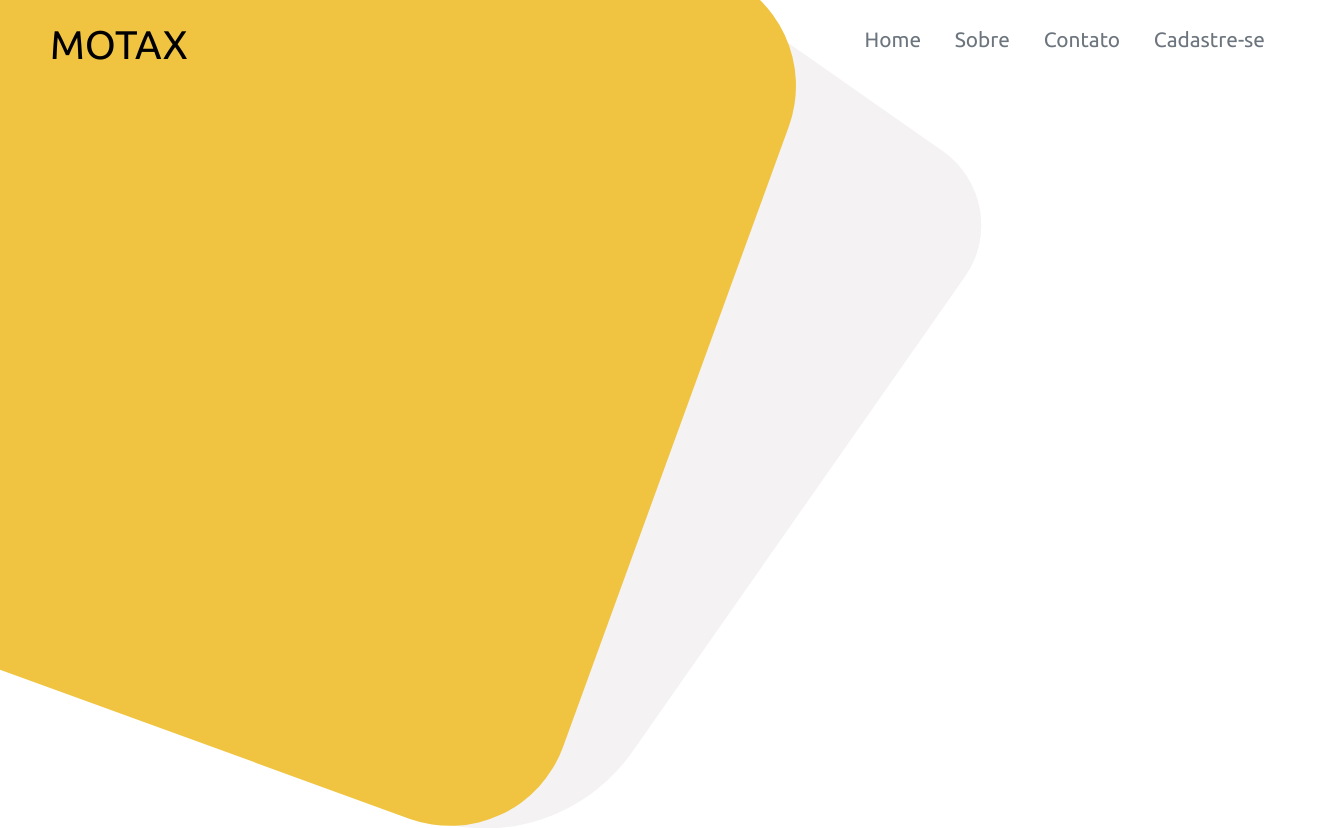
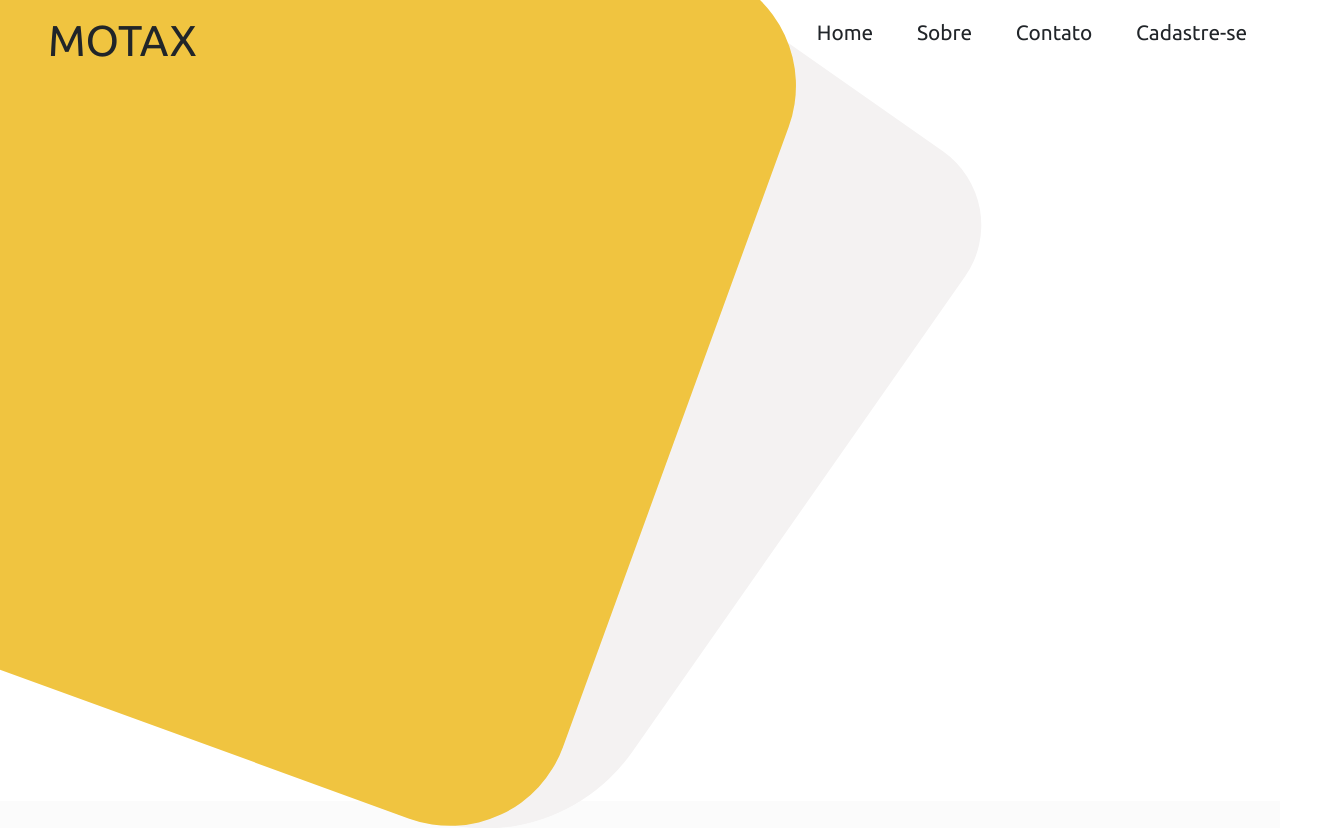
Before and after one commit to SafiraSoft1/Site-HTML-Motax, a website: page index.html in a window 1280 px wide. Shown: the top 828 px of the page, 1333 px wide, since content can reach past the window. Drawn offline with nearby package versions, Linux system fonts and the light colour scheme.

Commit message:
Primeiro smooth-scholl + ajuste no layout

```diff
--- a/CSS/style.css
+++ b/CSS/style.css
@@ -4,49 +4,44 @@
 }
 
 
-.logo {
-    display: inline-block;
-    font-size: 40px;
-    padding: 15px 15px 15px 50px;
-    color: #000000;
-    z-index: 3;
-    position: absolute;
+.page-first {
+    height: 90vh;
 }
 
-.menu {
-    display: inline-block;
-    vertical-align: top;
-    height: 80px;
-    padding: 25px;
-    float: right;
-    color: #000;
+.teste{
+    border: solid red 1.5;
 }
 
-.menu ul {
-    margin: 0;
-    padding: 0;
+
+
+
+
+
+#logo {
+
+    z-index: 3;
+    font-size: 2.7rem;
+    margin-left: 3rem;
+
 }
+
+nav {
+    width: 99vw;
+}
+
+
 
 .menu li {
     display: inline-block;
-
+    padding: 0 20px;
 }
 
 .cabecalho a {
     text-decoration: none;
-    color: #eee;
     font-size: 1.3em;
 }
 
-.menu a {
-    padding: 15px;
-}
 
-.menu a:hover,
-.menu a::selection {
-    background-color: #eee;
-    color: #000;
-}
 
 .efeito1 {
     position: absolute;
@@ -79,34 +74,35 @@
 
 .sobre {
     position: absolute;
-    margin-top: 59vh;
-
     background-color: rgba(243, 243, 243, 0.322);
     width: 100%;
-    height: 99vh;
+    height: 100vh;
     padding-top: 8rem;
 }
 
- .bloco-sobre {
+.bloco-sobre {
     background-color: #242424;
-    width: 450px;
+    width: 480px;
     height: 500px;
-    border-radius: 5px;
+    border-radius: 10px;
     margin-right: 150px;
 }
+
 #texto-sobre {
     width: 40vw;
     padding-top: 3em;
 }
- #formato-espacado {
+
+#formato-espacado {
     background-color: rgb(240, 196, 64);
-    width: 15px;
+    width: 10px;
     height: 20rem;
     border-radius: 8px;
     margin-top: 5%;
 
 
 }
+
 #page2-image {
     left: 200px;
     top: 40px;
@@ -119,7 +115,7 @@
 
 
 
-.nossos-ServiçoTaxi{
+.nossos-ServiçoTaxi {
     width: 100%;
     height: 200px;
     background-color: #000;
--- a/index.html
+++ b/index.html
@@ -1,5 +1,6 @@
 <!DOCTYPE html>
 <html lang="pt - BR">
+
 <head>
     <meta charset="UTF-8">
     <meta name="viewport" content="width=device-width, initial-scale=1.0">
@@ -8,56 +9,58 @@
     <link rel="stylesheet" type="text/css" href="//fonts.googleapis.com/css?family=Ubuntu" />
     <link rel="stylesheet" href="./node_modules/bootstrap/dist/css/bootstrap.min.css">
 </head>
+
 <body>
     <header class="cabecalho">
-        <div class="logo">
-            MOTAX
-        </div>
-        <nav class="menu navbar">
+
+        <nav class="menu navbar justify-content-between text-center max-w-110rem">
+
+            <a class="text-dark" id="logo" href="">MOTAX</a>
+
+
             <ul>
                 <li class="nav-item">
-                    <a href="#home" class="text-secondary nav-link">Home</a>
+                    <a href="#home" class="text-dark nav-link">Home</a>
                 </li>
                 <li class="nav-item">
-                    <a href="#sobre" class="text-secondary nav-link">Sobre</a>
+                    <a href="#sobre" class="text-dark nav-link">Sobre</a>
                 </li>
                 <li class="nav-item">
-                    <a href="#contato" class="text-secondary nav-link">Contato</a>
+                    <a href="#contato" class="text-dark nav-link">Contato</a>
                 </li>
                 <li class="nav-item">
-                     <a href="#cadastro" class="text-secondary nav-link">Cadastre-se</a>
+                    <a href="#cadastro" class="text-dark nav-link" id="destaque-nav">Cadastre-se</a>
                 </li>
             </ul>
         </nav>
     </header>
 
+    <div class="page-first"></div>
+                                     <!-- Efeitos -->
             <div class="efeito1"></div>
             <div class="efeito2"></div>
 
+
     <main>
-            <h1>Bem Vindo ao Motax</h1>
-            <div class="moto">
-                <img src="./imgs/Moto-removebg-preview.png" alt="Moto" id="img-moto">
-        <div class="blocointro">
-            </div>
-        </div>
-    </div>
-  <div>
-    <p>
-    </p>
-  </div>
 
         <!-- page - 2 -->
         <section class="sobre" id="sobre">
             <div class="container mx-auto d-flex flex-row">
                 <div class="texto" id="texto-sobre">
                     <h2 class="text-dark">About <br>Taxi Company</h2>
-                <p>Lorem ipsum dolor sit amet consectetur, adipisicing elit. Numquam odit quas ad inventore expedita vel repellat ab, dicta dolor, dolores similique deserunt quam labore illum error facilis quisquam impedit consequuntur laudantium repellendus illo recusandae mollitia? Delectus quod excepturi facere molestiae laboriosam beatae expedita totam dignissimos mollitia unde repellat, quae quas eveniet error magni id, commodi cupiditate aut! Sed, facilis voluptatem? Eaque velit modi esse iusto maxime. Quas quos repudiandae officiis porro excepturi nobis eaque itaque, autem quidem impedit nesciunt ut voluptas dolorum nam dolorem libero. Omnis qui et assumenda explicabo voluptatibus. Vel a iusto dolor dolorum consequatur nulla, nemo cupiditate.</p>
+                    <p>Lorem ipsum dolor sit amet consectetur, adipisicing elit. Numquam odit quas ad inventore expedita
+                        vel repellat ab, dicta dolor, dolores similique deserunt quam labore illum error facilis
+                        quisquam impedit consequuntur laudantium repellendus illo recusandae mollitia? Delectus quod
+                        excepturi facere molestiae laboriosam beatae expedita totam dignissimos mollitia unde repellat,
+                        quae quas eveniet error magni id, commodi cupiditate aut! Sed, facilis voluptatem? Eaque velit
+                        modi esse iusto maxime. Quas quos repudiandae officiis porro excepturi nobis eaque itaque, autem
+                        quidem impedit nesciunt ut voluptas dolorum nam dolorem libero. Omnis qui et assumenda explicabo
+                        voluptatibus. Vel a iusto dolor dolorum consequatur nulla, nemo cupiditate.</p>
                 </div>
                 <div class="mx-5" id="formato-espacado"></div>
                 <div class="bloco-sobre">
                     <div>
-                    <img src="./imgs/Moto-removebg-preview.png" alt="" id="page2-image">
+                        <!-- <img src="./imgs/Moto-removebg-preview.png" alt="" id="page2-image"> -->
                     </div>
                 </div>
             </div>
@@ -69,4 +72,5 @@
 
 
 </body>
+
 </html>
```
Lines whose indentation alone changed are shown as unchanged.
